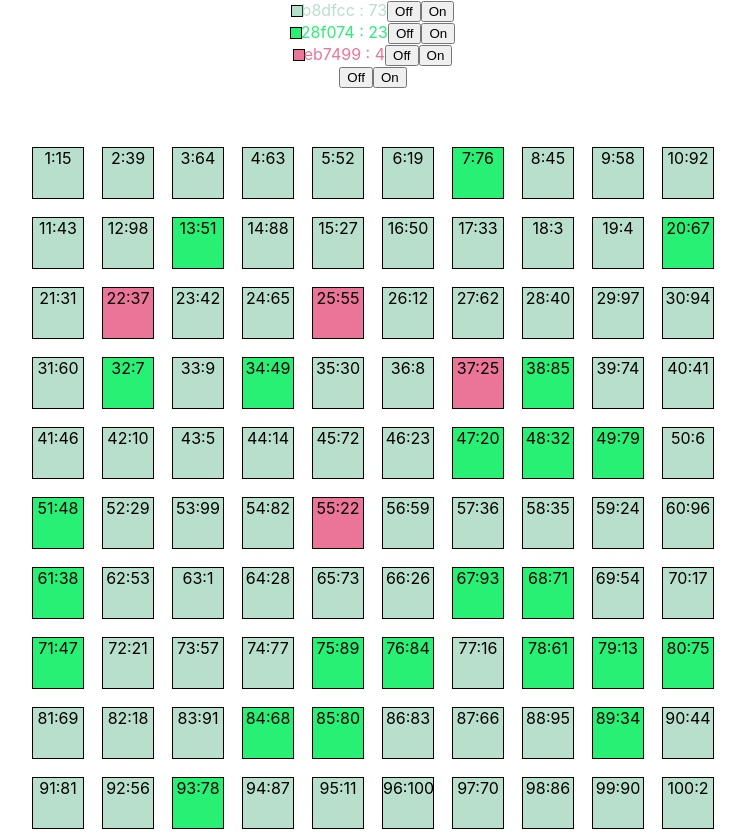
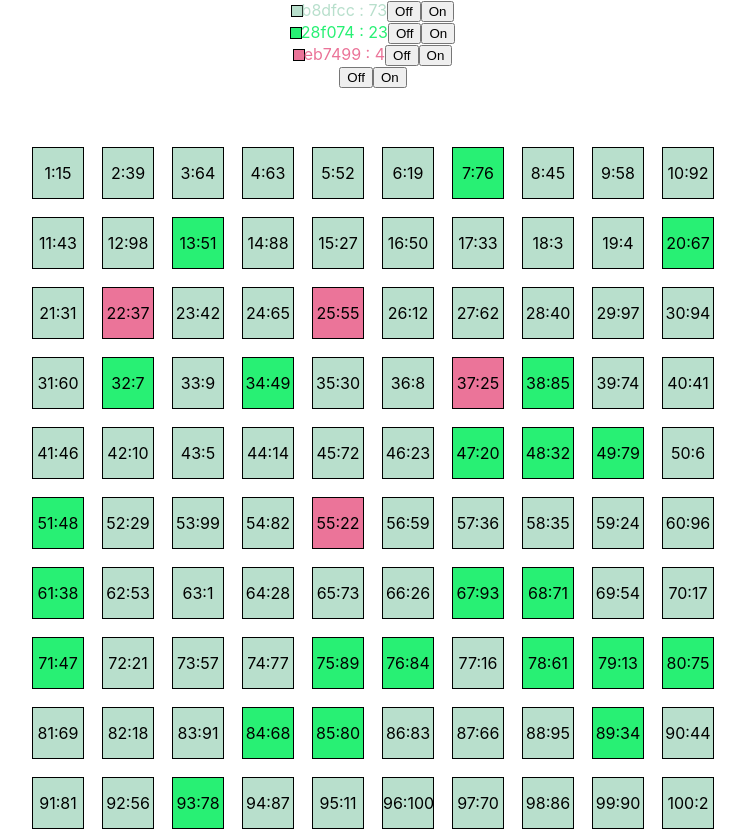
Before and after one commit to daviddsouza2000/100-prisoners-problem, a React (Create React App) app: page / in a window 1280 px wide. Shown: the whole page, without its empty margins (267-1012 px from the left). Built offline with nearby package versions, Linux system fonts and the light colour scheme.

Commit message:
centered index in box

```diff
--- a/src/PrisonersProblem/Node/Node.css
+++ b/src/PrisonersProblem/Node/Node.css
@@ -1,4 +1,7 @@
 .node {
+    text-align: center;
+    vertical-align: middle;
+    line-height: 50px;
     width: 50px;
     height: 50px;
     outline: 1px solid black;
```
